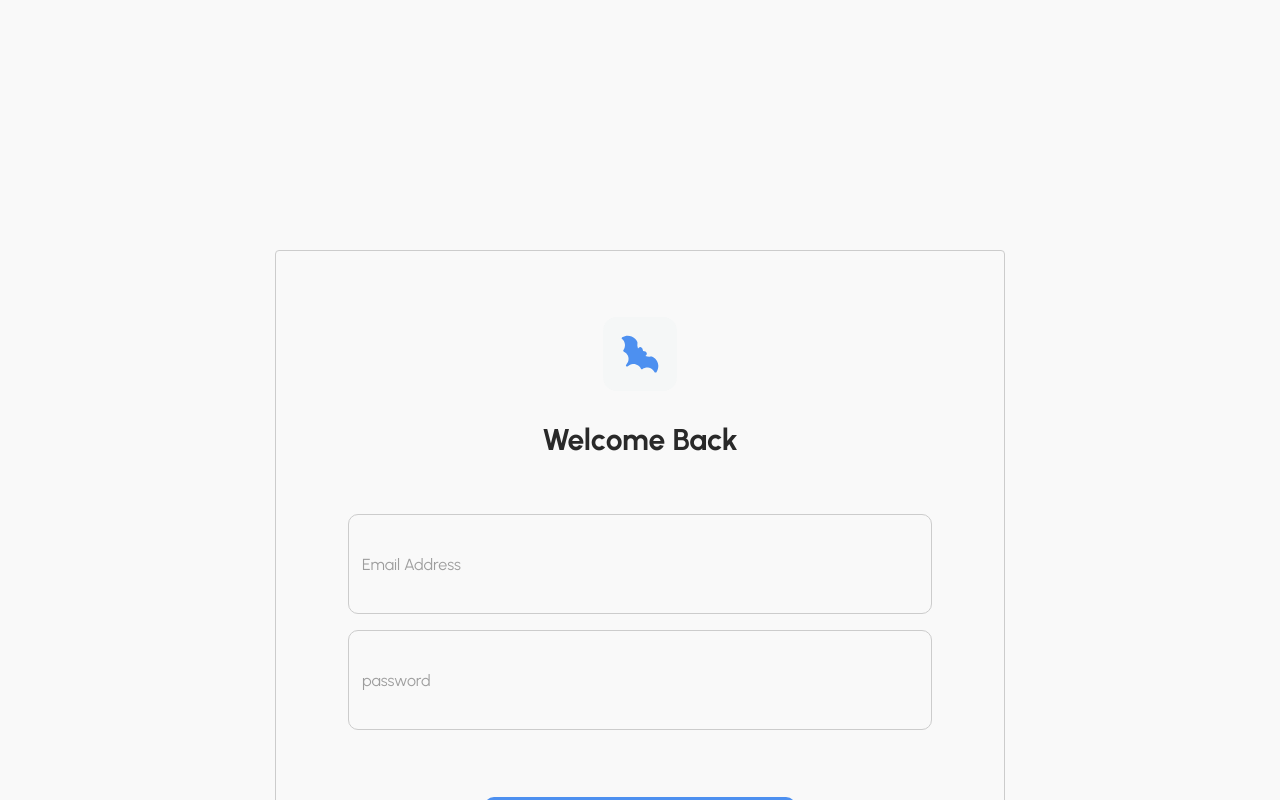
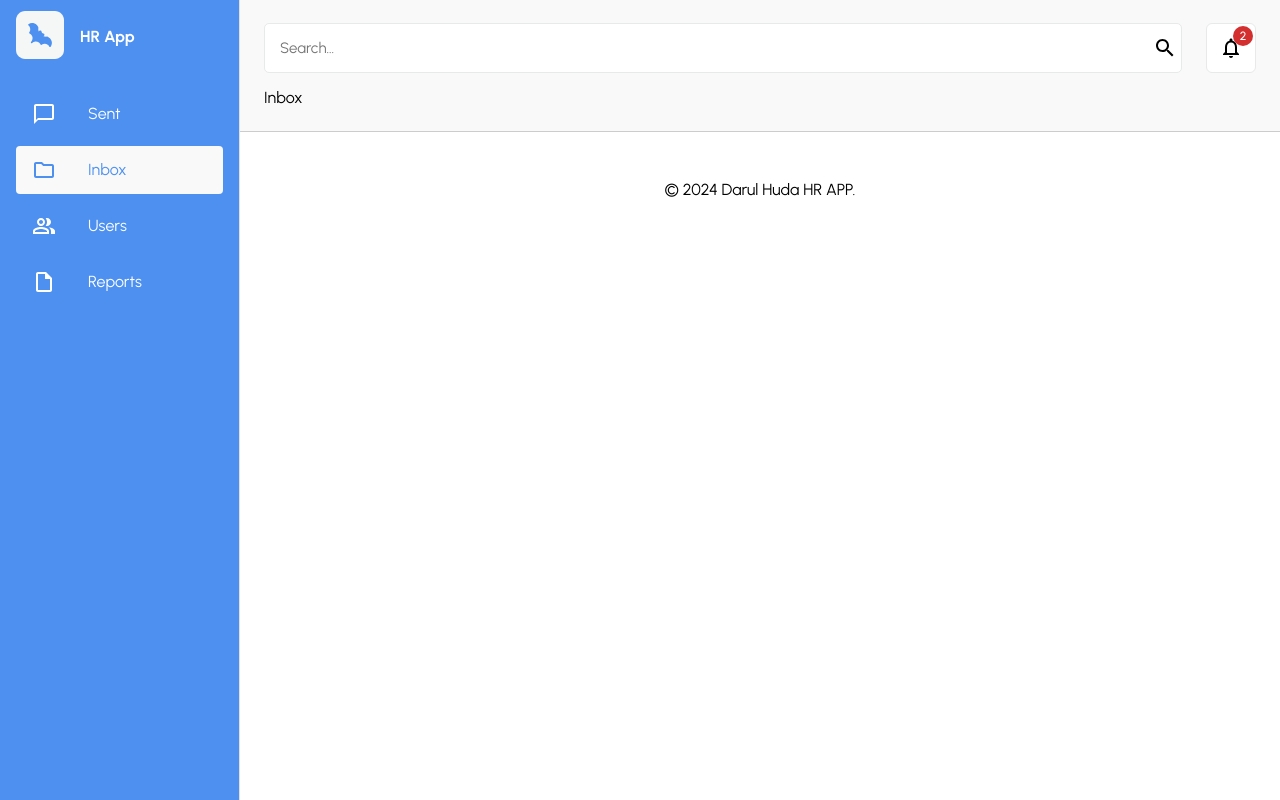
Before and after one commit to itcentralng/dhf-hrapp, a React (Vite) app: page / in a window 1280 px wide. Shown: the top 800 px of the page. Built offline with nearby package versions, Linux system fonts and the light colour scheme.

Commit message:
completed app layout

```diff
--- a/src/App.jsx
+++ b/src/App.jsx
@@ -1,15 +1,46 @@
-import { Box, TextField } from "@mui/material";
-import { FilledButton } from "./styled-components/styledButtons";
+import { Box } from "@mui/material";
+import LoginPage from "./components/LoginPage";
+import { BrowserRouter, Route, Routes } from "react-router-dom";
+import Layout from "./components/Layout";
+import Inbox from "./pages/inbox/Inbox";
+import Sent from "./pages/sent/Sent";
+import Users from "./pages/users/Users";
+import Reports from "./pages/reports/Reports";
 
-import LoginPage from "./components/LoginPage";
+const routes = [
+  {
+    path: "/",
+    element: <Inbox />,
+  },
+  {
+    path: "/sent",
+    element: <Sent />,
+  },
+  {
+    path: "/users",
+    element: <Users />,
+  },
+  {
+    path: "/reports",
+    element: <Reports />,
+  },
+];
 
 function App() {
   return (
     <Box>
-      <LoginPage />
-      {/* <h1>Hello</h1>
-      <FilledButton>button</FilledButton>
-      <TextField type="text" id="text" label="text" name="email" /> */}
+      <BrowserRouter>
+        <Box>
+          <Routes>
+            <Route path="/login" element={<LoginPage />} />
+            {routes.map((route) => (
+              <Route path="/" element={<Layout />} key={route.path}>
+                <Route path={route.path} element={route.element} />
+              </Route>
+            ))}
+          </Routes>
+        </Box>
+      </BrowserRouter>
     </Box>
   );
 }
--- a/src/components/Layout.jsx
+++ b/src/components/Layout.jsx
@@ -0,0 +1,333 @@
+import * as React from "react";
+import AppBar from "@mui/material/AppBar";
+import Box from "@mui/material/Box";
+import Toolbar from "@mui/material/Toolbar";
+import IconButton from "@mui/material/IconButton";
+import Typography from "@mui/material/Typography";
+import Badge from "@mui/material/Badge";
+import MenuItem from "@mui/material/MenuItem";
+import Menu from "@mui/material/Menu";
+import MenuIcon from "@mui/icons-material/Menu";
+import SearchIcon from "@mui/icons-material/Search";
+import NotificationsIcon from "@mui/icons-material/Notifications";
+import {
+  Drawer,
+  List,
+  ListItem,
+  ListItemButton,
+  ListItemIcon,
+  ListItemText,
+} from "@mui/material";
+import hrLogo from "../assets/hrLogo.svg";
+import {
+  ChatBubbleOutline,
+  FolderOutlined,
+  InsertDriveFileOutlined,
+  NotificationsNoneOutlined,
+  PeopleAltOutlined,
+} from "@mui/icons-material";
+import { Outlet, useLocation, useNavigate } from "react-router-dom";
+import CopyrightFooter from "./copyrightFooter";
+import { StyledTextField } from "../styled-components/styledInputs";
+
+const drawerWidth = 240;
+
+const Layout = () => {
+  const [anchorEl, setAnchorEl] = React.useState(null);
+  const [mobileMoreAnchorEl, setMobileMoreAnchorEl] = React.useState(null);
+  const navigate = useNavigate();
+  const location = useLocation();
+
+  const isMenuOpen = Boolean(anchorEl);
+  const isMobileMenuOpen = Boolean(mobileMoreAnchorEl);
+
+  const handleMobileMenuClose = () => {
+    setMobileMoreAnchorEl(null);
+  };
+
+  const handleMenuClose = () => {
+    setAnchorEl(null);
+    handleMobileMenuClose();
+  };
+
+  const [mobileOpen, setMobileOpen] = React.useState(false);
+  const [isClosing, setIsClosing] = React.useState(false);
+
+  const handleDrawerClose = () => {
+    setIsClosing(true);
+    setMobileOpen(false);
+  };
+
+  const handleDrawerTransitionEnd = () => {
+    setIsClosing(false);
+  };
+
+  const handleDrawerToggle = () => {
+    if (!isClosing) {
+      setMobileOpen(!mobileOpen);
+    }
+  };
+
+  const renderMenu = (
+    <Menu
+      anchorEl={anchorEl}
+      anchorOrigin={{
+        vertical: "top",
+        horizontal: "right",
+      }}
+      keepMounted
+      transformOrigin={{
+        vertical: "top",
+        horizontal: "right",
+      }}
+      open={isMenuOpen}
+      onClose={handleMenuClose}
+    >
+      <MenuItem onClick={handleMenuClose}>Profile</MenuItem>
+      <MenuItem onClick={handleMenuClose}>My account</MenuItem>
+    </Menu>
+  );
+
+  const renderMobileMenu = (
+    <Menu
+      anchorEl={mobileMoreAnchorEl}
+      anchorOrigin={{
+        vertical: "top",
+        horizontal: "right",
+      }}
+      keepMounted
+      transformOrigin={{
+        vertical: "top",
+        horizontal: "right",
+      }}
+      open={isMobileMenuOpen}
+      onClose={handleMobileMenuClose}
+    >
+      <MenuItem>
+        <IconButton
+          size="large"
+          aria-label="show 17 new notifications"
+          color="inherit"
+        >
+          <Badge badgeContent={17} color="error">
+            <NotificationsIcon />
+          </Badge>
+        </IconButton>
+        <p>Notifications</p>
+      </MenuItem>
+    </Menu>
+  );
+
+  const drawer = (
+    <div
+      style={{
+        backgroundColor: "#4D90F0",
+        height: "100vh",
+        padding: "0 1em",
+      }}
+    >
+      <Box
+        sx={{
+          display: "flex",
+          padding: ".7em 0",
+          alignItems: "center",
+          gap: 2,
+        }}
+      >
+        <Box sx={{ width: "3em" }}>
+          <img src={hrLogo} alt="" style={{ width: "100%" }} />
+        </Box>
+        <Typography
+          variant="h4"
+          sx={{ color: "#fff", fontSize: "1rem", fontWeight: 700 }}
+        >
+          HR App
+        </Typography>
+      </Box>
+      <List>
+        {navItems.map((item) => (
+          <ListItem key={item.id} disablePadding sx={{ margin: ".5em 0" }}>
+            <ListItemButton
+              disableRipple
+              onClick={() => navigate(item.link)}
+              sx={{
+                backgroundColor:
+                  location.pathname === item.link ? "#F9F9F9" : "#4D90F0",
+                color: location.pathname === item.link ? "#4D90F0" : "#FFFFFF",
+                borderRadius: "4px",
+                "&:hover": {
+                  backgroundColor:
+                    location.pathname === item.link ? "#F9F9F9" : "#4D90F0",
+                },
+              }}
+            >
+              <ListItemIcon
+                sx={{
+                  color:
+                    location.pathname === item.link ? "#4D90F0" : "#FFFFFF",
+                }}
+              >
+                {item.icon}
+              </ListItemIcon>
+              <ListItemText primary={item.name} />
+            </ListItemButton>
+          </ListItem>
+        ))}
+      </List>
+    </div>
+  );
+
+  return (
+    <Box sx={{ display: "flex" }}>
+      <AppBar
+        position="fixed"
+        sx={{
+          width: { xs: "100%", sm: `calc(100% - ${drawerWidth}px)` },
+          ml: { sm: `${drawerWidth}px` },
+          backgroundColor: "#F9F9F9",
+          boxShadow: "none",
+          paddingTop: "1em",
+        }}
+      >
+        <Toolbar sx={{ gap: 3 }}>
+          <IconButton
+            color="inherit"
+            aria-label="open drawer"
+            edge="start"
+            onClick={handleDrawerToggle}
+            sx={{ mr: 2, display: { sm: "none" } }}
+          >
+            <MenuIcon sx={{ color: "#000" }} />
+          </IconButton>
+
+          <Box
+            sx={{
+              width: "100%",
+              position: "relative",
+              display: "flex",
+              alignItems: "center",
+            }}
+          >
+            <StyledTextField
+              placeholder="Search…"
+              sx={{
+                width: "100%",
+                backgroundColor: "#fff",
+                border: "1px solid #E7EAE9",
+              }}
+            />
+            <IconButton
+              sx={{
+                color: "#000",
+                position: "absolute",
+                left: { xs: "82%", sm: "87%", md: "94%", lg: "96%" },
+                borderRadius: "4px",
+              }}
+              disableRipple
+            >
+              <SearchIcon />
+            </IconButton>
+          </Box>
+          <Box sx={{ display: "flex" }}>
+            <IconButton
+              size="large"
+              color="inherit"
+              sx={{
+                backgroundColor: "#fff",
+                borderRadius: "6px",
+                border: "1px solid #E7EAE9",
+              }}
+            >
+              <Badge badgeContent={2} color="error">
+                <NotificationsNoneOutlined sx={{ color: "#000" }} />
+              </Badge>
+            </IconButton>
+          </Box>
+        </Toolbar>
+      </AppBar>
+      <Box
+        component="nav"
+        sx={{ width: { sm: drawerWidth }, flexShrink: { sm: 0 } }}
+        aria-label="mailbox folders"
+      >
+        {/* The implementation can be swapped with js to avoid SEO duplication of links. */}
+        <Drawer
+          variant="temporary"
+          open={mobileOpen}
+          onTransitionEnd={handleDrawerTransitionEnd}
+          onClose={handleDrawerClose}
+          ModalProps={{
+            keepMounted: true, // Better open performance on mobile.
+          }}
+          sx={{
+            display: { xs: "block", sm: "none" },
+            "& .MuiDrawer-paper": {
+              boxSizing: "border-box",
+              width: drawerWidth,
+            },
+          }}
+        >
+          {drawer}
+        </Drawer>
+        <Drawer
+          variant="permanent"
+          sx={{
+            display: { xs: "none", sm: "block" },
+            "& .MuiDrawer-paper": {
+              boxSizing: "border-box",
+              width: drawerWidth,
+            },
+          }}
+          open
+        >
+          {drawer}
+        </Drawer>
+      </Box>
+      <Box sx={{ width: { xs: "100%", sm: `calc(100% - ${drawerWidth}px)` } }}>
+        <Box
+          component="main"
+          sx={{
+            flexGrow: 1,
+            p: 3,
+            backgroundColor: "#F9F9F9",
+          }}
+        >
+          <Toolbar />
+          <Outlet />
+        </Box>
+        <CopyrightFooter />
+      </Box>
+      {renderMobileMenu}
+      {renderMenu}
+    </Box>
+  );
+};
+
+const navItems = [
+  {
+    id: 1,
+    name: "Sent",
+    link: "/sent",
+    icon: <ChatBubbleOutline />,
+  },
+  {
+    id: 2,
+    name: "Inbox",
+    link: "/",
+    icon: <FolderOutlined />,
+  },
+  {
+    id: 3,
+    name: "Users",
+    link: "/users",
+    icon: <PeopleAltOutlined />,
+  },
+  {
+    id: 4,
+    name: "Reports",
+    link: "/reports",
+    icon: <InsertDriveFileOutlined />,
+  },
+];
+
+export default Layout;
--- a/src/components/LoginForm.jsx
+++ b/src/components/LoginForm.jsx
@@ -1,7 +1,6 @@
-import React, { useState } from "react";
 import { useFormik } from "formik";
 import * as yup from "yup";
-import { Box, Button, FormControl, TextField, Typography } from "@mui/material";
+import { Box, FormControl, TextField, Typography } from "@mui/material";
 import logo from "../assets/hrLogo.svg";
 import { FilledButton } from "../styled-components/styledButtons";
 
@@ -12,13 +11,13 @@ const validationSchema = yup.object({
     .required("Email is required"),
   password: yup
     .string("Enter your password")
-    .min(8, "Password should be of minimum 8 characters length")
+    // .min(8, "Password should be of minimum 8 characters length")
     .required("Password is required"),
 });
 
 const LoginForm = () => {
-  const [userEmail, setUserEmail] = useState("");
-  const [userPassword, setUserPassword] = useState("");
+  // const [userEmail, setUserEmail] = useState("");
+  // const [userPassword, setUserPassword] = useState("");
 
   const formik = useFormik({
     initialValues: {
@@ -27,8 +26,9 @@ const LoginForm = () => {
     },
     validationSchema: validationSchema,
     onSubmit: (values) => {
-      setUserEmail(values.email);
-      setUserPassword(values.password);
+      // setUserEmail(values.email);
+      // setUserPassword(values.password);
+      console.log(values);
     },
   });
   return (
--- a/src/components/LoginPage.jsx
+++ b/src/components/LoginPage.jsx
@@ -1,5 +1,4 @@
 import { Box } from "@mui/material";
-import React from "react";
 import LoginForm from "./LoginForm";
 import CopyrightFooter from "./copyrightFooter";
 
--- a/src/components/copyrightFooter.jsx
+++ b/src/components/copyrightFooter.jsx
@@ -1,5 +1,4 @@
 import { Box, Typography } from "@mui/material";
-import React from "react";
 
 const CopyrightFooter = () => {
   return (
--- /dev/null
+++ b/src/pages/inbox/Inbox.jsx
@@ -0,0 +1,11 @@
+import { Box } from "@mui/material";
+
+const Inbox = () => {
+  return (
+    <Box>
+      <Box>Inbox</Box>
+    </Box>
+  );
+};
+
+export default Inbox;
--- /dev/null
+++ b/src/pages/reports/Reports.jsx
@@ -0,0 +1,11 @@
+import { Box } from "@mui/material";
+
+const Reports = () => {
+  return (
+    <Box>
+      <Box>Reports</Box>
+    </Box>
+  );
+};
+
+export default Reports;
--- /dev/null
+++ b/src/pages/sent/Sent.jsx
@@ -0,0 +1,11 @@
+import { Box } from "@mui/material";
+
+const Sent = () => {
+  return (
+    <Box>
+      <Box>Sent</Box>
+    </Box>
+  );
+};
+
+export default Sent;
--- /dev/null
+++ b/src/pages/users/Users.jsx
@@ -0,0 +1,11 @@
+import { Box } from "@mui/material";
+
+const Users = () => {
+  return (
+    <Box>
+      <Box>Users</Box>
+    </Box>
+  );
+};
+
+export default Users;
--- a/src/styled-components/styledInputs.js
+++ b/src/styled-components/styledInputs.js
@@ -2,14 +2,14 @@ import { Select } from "@mui/material";
 import { alpha, styled } from "@mui/material/styles";
 
 const StyledTextField = styled("input")(({ theme }) => ({
-  border: "0.5px solid #CCCCCC",
-  borderRadius: "12px",
+  border: "1px solid #E7EAE9",
+  borderRadius: "5px",
   backgroundColor: "#fff",
-  fontSize: "14px",
+  fontSize: "15px",
   fontWeight: "normal",
-  color: "#ABABAB",
+  color: "#000",
   width: "100%",
-  padding: "6px 16px",
+  padding: "1em",
   outline: "none",
   transition: theme.transitions.create([
     "border-color",
@@ -24,7 +24,7 @@ const StyledTextField = styled("input")(({ theme }) => ({
 
   "&:focus": {
     // boxShadow: `${alpha(theme.palette.primary.main, 0.25)} 0 0 0 0.2rem`,
-    borderColor: theme.palette.primary.main,
+    borderColor: "#E7EAE9",
   },
 }));
 
```
